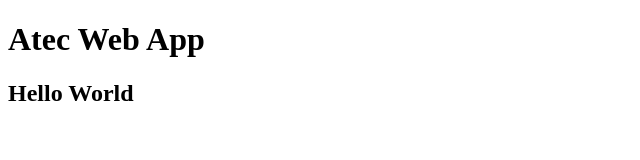
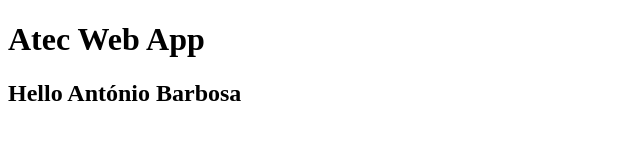
Before and after one commit to nhilus/atec-web-app, a plain HTML site: page index.html in a window 1280 px wide. Shown: the whole page, without its empty margins (0-640 px from the left). Drawn offline with Linux system fonts and the light colour scheme.

Commit message:
Hello message edited

```diff
--- a/index.html
+++ b/index.html
@@ -9,7 +9,7 @@
 <body>
 
     <h1>Atec Web App</h1>
-    <h2>Hello World</h2>
+    <h2>Hello António Barbosa</h2>
 
 </body>
 </html>
```
